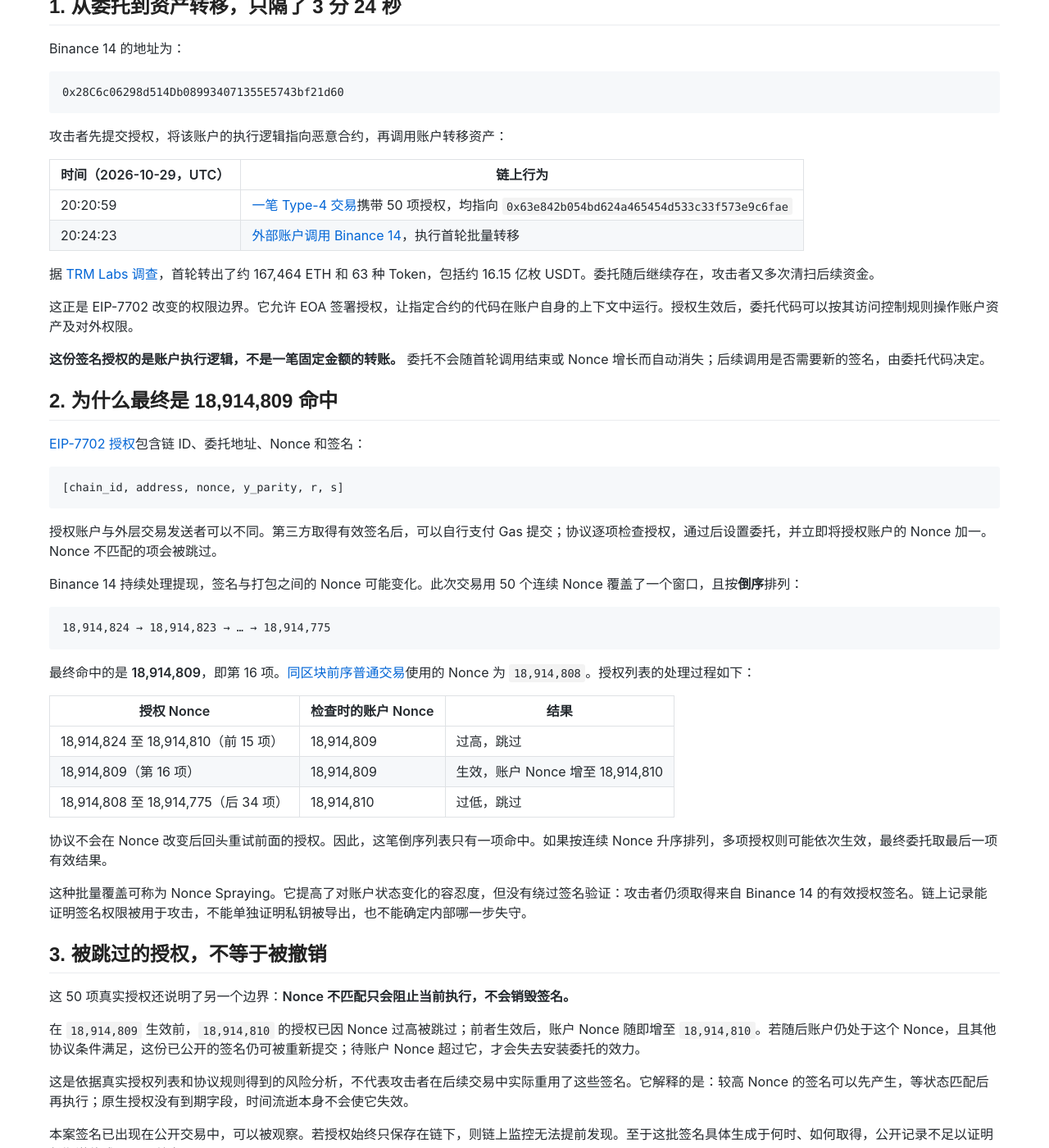
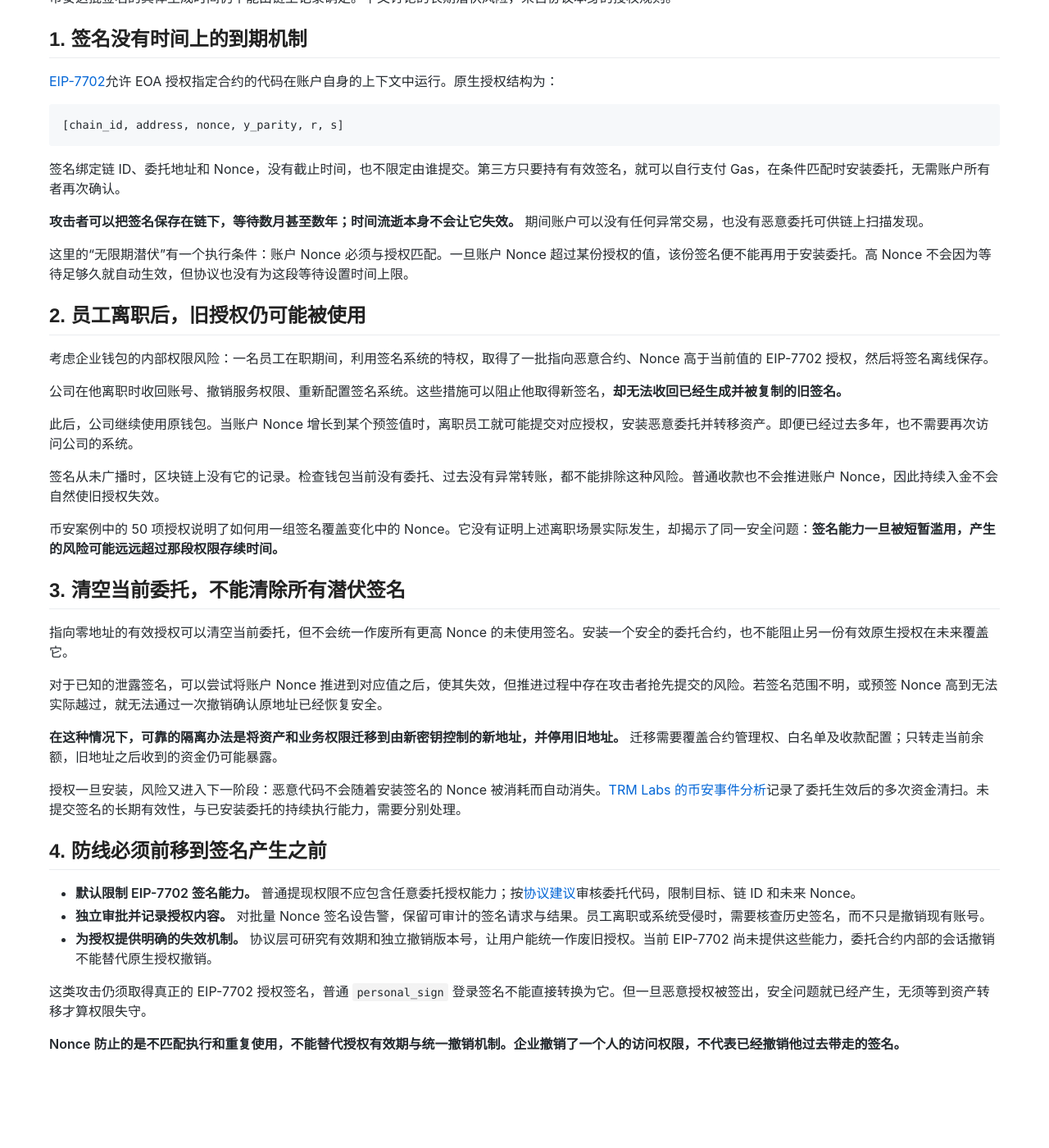
Before and after one commit to lomocc/lomocc.github.io, a Jekyll site: the page built from _posts/2026-11-02-eip-7702-authorization-risks.md, in a window 1280 px wide and 1400 px high, scrolled down 376 px. Shown: the whole window at 82% size. Built offline with Jekyll 4.4.1, drawn with Linux system fonts in a browser that asks for light colours; comment, search, counter and statistics services are not loaded; after the commit the page ends 1701 px from its top, so only the background shows below that; some of the changed text lies outside the part shown.

Commit message:
Focus EIP-7702 article on dormant authorization security

````diff
--- a/_posts/2026-11-02-eip-7702-authorization-risks.md
+++ b/_posts/2026-11-02-eip-7702-authorization-risks.md
@@ -1,6 +1,6 @@
 ---
 layout: post
-title: 从币安安全事件看 EIP-7702 的授权风险
+title: EIP-7702 的潜伏授权风险
 date: 2026-11-02 00:00:00 +0800
 permalink: /2026/11/02/eip-7702-authorization-risks/
 tags:
@@ -9,82 +9,56 @@
   - eip-7702
 ---
 
-# 从币安安全事件看 EIP-7702 的授权风险
+# EIP-7702 的潜伏授权风险
 
-2026 年 10 月 29 日，币安多个热钱包遭到攻击。[币安公告](https://www.binance.com/en-IN/support/announcement/detail/c5a8729a97ac486d963784d96c5642d7)估算，事件影响约 63 亿美元，初步调查指向受侵的 DevOps 终端及内部服务；[后续公告](https://www.binance.com/en/support/announcement/detail/d3306d9dca5243548c813b605e1d1751)披露了其他入侵点，仍未发现钱包私钥泄露的证据。
+2026 年 10 月 29 日，币安多个热钱包遭到攻击。其中，攻击者通过 EIP-7702 将 Binance 14 的执行逻辑委托给恶意合约，随后持续转移资产。[公开授权记录](https://etherscan.io/tx/0xad99264d5532ae0dd04b2004eebda05f25657e70dacb764f7ac8d4ccd051298b#authorizationlist)显示，一笔交易携带了 50 项签名，Nonce 从 `18,914,824` 倒序排列至 `18,914,775`，最终命中 **18,914,809**。
 
-这是一场跨链事件，EIP-7702 只涉及其中的以太坊攻击链路，不能解释全部损失。本文聚焦 Binance 14：攻击者如何用 50 项授权覆盖 Nonce 变化，以及一项授权生效后，账户为什么会持续暴露。
+这起事件为理解 EIP-7702 的安全边界提供了背景：攻击者可以先取得签名，再等待账户状态匹配。但更值得关注的是，**原生授权没有有效期，泄露的签名可以长期潜伏，而用户缺少统一撤销所有未来授权的协议操作。**
 
-## 1. 从委托到资产转移，只隔了 3 分 24 秒
+币安这批签名的具体生成时间仍不能由链上记录确定。下文讨论的长期潜伏风险，来自协议本身的授权规则。
 
-Binance 14 的地址为：
+## 1. 签名没有时间上的到期机制
 
-```text
-0x28C6c06298d514Db089934071355E5743bf21d60
-```
-
-攻击者先提交授权，将该账户的执行逻辑指向恶意合约，再调用账户转移资产：
-
-| 时间（2026-10-29，UTC） | 链上行为 |
-| --- | --- |
-| 20:20:59 | [一笔 Type-4 交易](https://etherscan.io/tx/0xad99264d5532ae0dd04b2004eebda05f25657e70dacb764f7ac8d4ccd051298b#authorizationlist)携带 50 项授权，均指向 `0x63e842b054bd624a465454d533c33f573e9c6fae` |
-| 20:24:23 | [外部账户调用 Binance 14](https://etherscan.io/tx/0x53bd38b816c23e74134786c29a8c18d792777998a3b9326047b583100e88e2f3)，执行首轮批量转移 |
-
-据 [TRM Labs 调查](https://www.trmlabs.com/resources/blog/north-korea-steals-usd-6-36-billion-from-binance-in-the-largest-hack-in-history)，首轮转出了约 167,464 ETH 和 63 种 Token，包括约 16.15 亿枚 USDT。委托随后继续存在，攻击者又多次清扫后续资金。
-
-这正是 EIP-7702 改变的权限边界。它允许 EOA 签署授权，让指定合约的代码在账户自身的上下文中运行。授权生效后，委托代码可以按其访问控制规则操作账户资产及对外权限。
-
-**这份签名授权的是账户执行逻辑，不是一笔固定金额的转账。** 委托不会随首轮调用结束或 Nonce 增长而自动消失；后续调用是否需要新的签名，由委托代码决定。
-
-## 2. 为什么最终是 18,914,809 命中
-
-[EIP-7702 授权](https://eips.ethereum.org/EIPS/eip-7702)包含链 ID、委托地址、Nonce 和签名：
+[EIP-7702](https://eips.ethereum.org/EIPS/eip-7702)允许 EOA 授权指定合约的代码在账户自身的上下文中运行。原生授权结构为：
 
 ```text
 [chain_id, address, nonce, y_parity, r, s]
 ```
 
-授权账户与外层交易发送者可以不同。第三方取得有效签名后，可以自行支付 Gas 提交；协议逐项检查授权，通过后设置委托，并立即将授权账户的 Nonce 加一。Nonce 不匹配的项会被跳过。
+签名绑定链 ID、委托地址和 Nonce，没有截止时间，也不限定由谁提交。第三方只要持有有效签名，就可以自行支付 Gas，在条件匹配时安装委托，无需账户所有者再次确认。
 
-Binance 14 持续处理提现，签名与打包之间的 Nonce 可能变化。此次交易用 50 个连续 Nonce 覆盖了一个窗口，且按**倒序**排列：
+**攻击者可以把签名保存在链下，等待数月甚至数年；时间流逝本身不会让它失效。** 期间账户可以没有任何异常交易，也没有恶意委托可供链上扫描发现。
 
-```text
-18,914,824 → 18,914,823 → … → 18,914,775
-```
+这里的“无限期潜伏”有一个执行条件：账户 Nonce 必须与授权匹配。一旦账户 Nonce 超过某份授权的值，该份签名便不能再用于安装委托。高 Nonce 不会因为等待足够久就自动生效，但协议也没有为这段等待设置时间上限。
 
-最终命中的是 **18,914,809**，即第 16 项。[同区块前序普通交易](https://etherscan.io/tx/0xca63641eaeb49779d80ba11ce4fe894d635f2e98c032e9efd5bb4ce304ae56da)使用的 Nonce 为 `18,914,808`。授权列表的处理过程如下：
+## 2. 员工离职后，旧授权仍可能被使用
 
-| 授权 Nonce | 检查时的账户 Nonce | 结果 |
-| --- | --- | --- |
-| 18,914,824 至 18,914,810（前 15 项） | 18,914,809 | 过高，跳过 |
-| 18,914,809（第 16 项） | 18,914,809 | 生效，账户 Nonce 增至 18,914,810 |
-| 18,914,808 至 18,914,775（后 34 项） | 18,914,810 | 过低，跳过 |
+考虑企业钱包的内部权限风险：一名员工在职期间，利用签名系统的特权，取得了一批指向恶意合约、Nonce 高于当前值的 EIP-7702 授权，然后将签名离线保存。
 
-协议不会在 Nonce 改变后回头重试前面的授权。因此，这笔倒序列表只有一项命中。如果按连续 Nonce 升序排列，多项授权则可能依次生效，最终委托取最后一项有效结果。
+公司在他离职时收回账号、撤销服务权限、重新配置签名系统。这些措施可以阻止他取得新签名，**却无法收回已经生成并被复制的旧签名。**
 
-这种批量覆盖可称为 Nonce Spraying。它提高了对账户状态变化的容忍度，但没有绕过签名验证：攻击者仍须取得来自 Binance 14 的有效授权签名。链上记录能证明签名权限被用于攻击，不能单独证明私钥被导出，也不能确定内部哪一步失守。
+此后，公司继续使用原钱包。当账户 Nonce 增长到某个预签值时，离职员工就可能提交对应授权，安装恶意委托并转移资产。即便已经过去多年，也不需要再次访问公司的系统。
 
-## 3. 被跳过的授权，不等于被撤销
+签名从未广播时，区块链上没有它的记录。检查钱包当前没有委托、过去没有异常转账，都不能排除这种风险。普通收款也不会推进账户 Nonce，因此持续入金不会自然使旧授权失效。
 
-这 50 项真实授权还说明了另一个边界：**Nonce 不匹配只会阻止当前执行，不会销毁签名。**
+币安案例中的 50 项授权说明了如何用一组签名覆盖变化中的 Nonce。它没有证明上述离职场景实际发生，却揭示了同一安全问题：**签名能力一旦被短暂滥用，产生的风险可能远远超过那段权限存续时间。**
 
-在 `18,914,809` 生效前，`18,914,810` 的授权已因 Nonce 过高被跳过；前者生效后，账户 Nonce 随即增至 `18,914,810`。若随后账户仍处于这个 Nonce，且其他协议条件满足，这份已公开的签名仍可被重新提交；待账户 Nonce 超过它，才会失去安装委托的效力。
+## 3. 清空当前委托，不能清除所有潜伏签名
 
-这是依据真实授权列表和协议规则得到的风险分析，不代表攻击者在后续交易中实际重用了这些签名。它解释的是：较高 Nonce 的签名可以先产生，等状态匹配后再执行；原生授权没有到期字段，时间流逝本身不会使它失效。
+指向零地址的有效授权可以清空当前委托，但不会统一作废所有更高 Nonce 的未使用签名。安装一个安全的委托合约，也不能阻止另一份有效原生授权在未来覆盖它。
 
-本案签名已出现在公开交易中，可以被观察。若授权始终只保存在链下，则链上监控无法提前发现。至于这批签名具体生成于何时、如何取得，公开记录不足以证明长期潜伏或 DApp 钓鱼。
+对于已知的泄露签名，可以尝试将账户 Nonce 推进到对应值之后，使其失效，但推进过程中存在攻击者抢先提交的风险。若签名范围不明，或预签 Nonce 高到无法实际越过，就无法通过一次撤销确认原地址已经恢复安全。
 
-撤销也有同样的边界。指向零地址的有效授权可以清空当前委托，却不能统一作废所有尚未提交的未来 Nonce 签名。撤销 ERC-20 Allowance 处理的则是 Token 支出许可，也不会移除 EIP-7702 委托。
+**在这种情况下，可靠的隔离办法是将资产和业务权限迁移到由新密钥控制的新地址，并停用旧地址。** 迁移需要覆盖合约管理权、白名单及收款配置；只转走当前余额，旧地址之后收到的资金仍可能暴露。
 
-## 4. 防护重点是签名权限与委托状态
+授权一旦安装，风险又进入下一阶段：恶意代码不会随着安装签名的 Nonce 被消耗而自动消失。[TRM Labs 的币安事件分析](https://www.trmlabs.com/resources/blog/north-korea-steals-usd-6-36-billion-from-binance-in-the-largest-hack-in-history)记录了委托生效后的多次资金清扫。未提交签名的长期有效性，与已安装委托的持续执行能力，需要分别处理。
 
-币安案例表明，安全控制需要覆盖从签名生成到委托持续运行的全过程：
+## 4. 防线必须前移到签名产生之前
 
-- **钱包控制签名入口。** 按[官方建议](https://eips.ethereum.org/EIPS/eip-7702#interaction-with-applications-and-wallets)审核并选择委托代码，限制应用任意指定目标和未来 Nonce，清楚展示账户权限变化。
-- **签名服务独立校验。** 将 EIP-7702 授权与普通提现分开控制，检查链 ID、委托目标、Nonce 范围和批量签名行为。私钥留在 HSM 或 MPC 中，并不等于签名接口无法被滥用。
-- **监控实际委托状态。** 关注 Type-4 授权、账户代码变化与后续调用。按[协议规则](https://eips.ethereum.org/EIPS/eip-7702#behavior)，后续调用回滚不会撤销已安装的委托，交易显示失败也需要检查账户状态。
-- **撤销与修复同时进行。** 清空恶意委托、停止向受控账户补充资金，并修复签名基础设施；否则攻击者仍可能取得新授权。
+- **默认限制 EIP-7702 签名能力。** 普通提现权限不应包含任意委托授权能力；按[协议建议](https://eips.ethereum.org/EIPS/eip-7702#interaction-with-applications-and-wallets)审核委托代码，限制目标、链 ID 和未来 Nonce。
+- **独立审批并记录授权内容。** 对批量 Nonce 签名设告警，保留可审计的签名请求与结果。员工离职或系统受侵时，需要核查历史签名，而不只是撤销现有账号。
+- **为授权提供明确的失效机制。** 协议层可研究有效期和独立撤销版本号，让用户能统一作废旧授权。当前 EIP-7702 尚未提供这些能力，委托合约内部的会话撤销不能替代原生授权撤销。
 
-协议层可以进一步研究授权有效期和独立撤销版本号，以缩短签名可用时间、统一作废旧授权。这些均不是当前 EIP-7702 已提供的能力，委托合约内部的会话撤销也无法替代原生授权撤销。
+这类攻击仍须取得真正的 EIP-7702 授权签名，普通 `personal_sign` 登录签名不能直接转换为它。但一旦恶意授权被签出，安全问题就已经产生，无须等到资产转移才算权限失守。
 
-此次事件的关键不只是 `18,914,809` 命中了账户 Nonce，而是这一次命中安装了持续有效的执行逻辑。**Nonce 约束签名何时能被使用，委托代码决定生效之后账户能被怎样使用。**
+**Nonce 防止的是不匹配执行和重复使用，不能替代授权有效期与统一撤销机制。企业撤销了一个人的访问权限，不代表已经撤销他过去带走的签名。**
````
